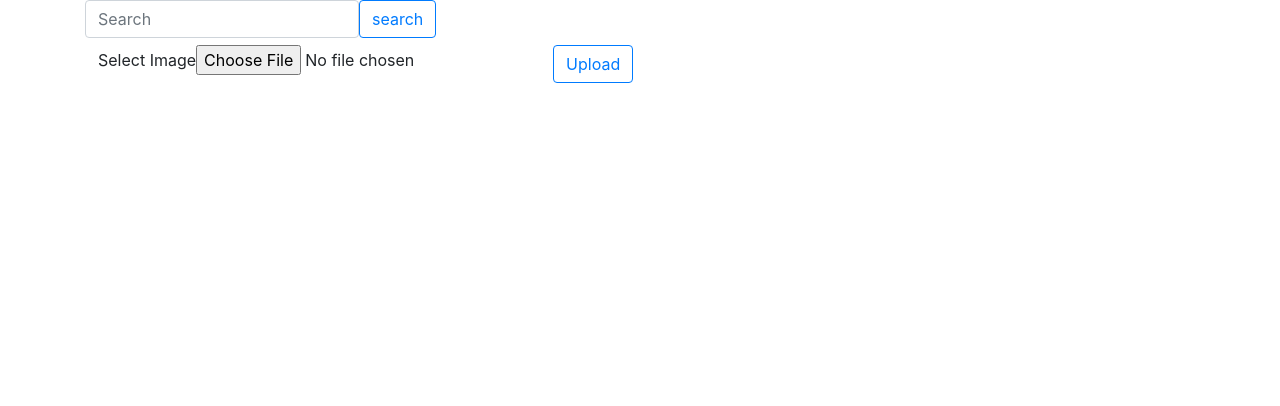
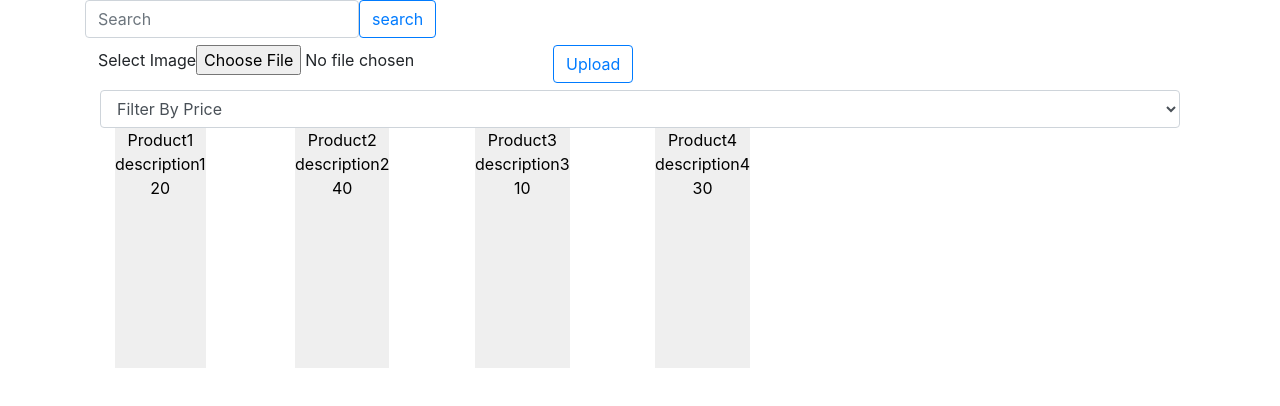
Before and after one commit to vivekkarne/FarmersMarket, an Angular app in the folder angular-app/: page / in a window 1280 px wide. Shown: the top 406 px of the page. Built offline with nearby package versions, Linux system fonts and the light colour scheme.

Commit message:
Filter functionality

```diff
--- a/angular-app/src/app/app.module.ts
+++ b/angular-app/src/app/app.module.ts
@@ -5,12 +5,14 @@ import { AppRoutingModule } from './app-routing.module';
 import { AppComponent } from './app.component';
 import { HomeComponentComponent } from './home-component/home-component.component';
 import { ImageUploadComponentComponent } from './image-upload-component/image-upload-component.component';
+import { ResultCardsComponent } from './result-cards/result-cards.component';
 
 @NgModule({
   declarations: [
     AppComponent,
     HomeComponentComponent,
-    ImageUploadComponentComponent
+    ImageUploadComponentComponent,
+    ResultCardsComponent
   ],
   imports: [
     BrowserModule,
--- a/angular-app/src/app/fetch-service.service.ts
+++ b/angular-app/src/app/fetch-service.service.ts
@@ -7,15 +7,32 @@ import {Observable} from 'rxjs';
 })
 export class FetchServiceService {
 
-  constructor(private http: HttpClient) {}
+  constructor() {}
 
   public uploadImage(image: File): Observable<Response> {
-    const formData = new FormData();
+  console.log("In service");
+    /*const formData = new FormData();
 
     formData.append('image', image);
 
 	return new Observable<Response>();
 
-    //return this.http.post('/api/v1/image-upload', formData);
+    return this.http.post('/api/v1/image-upload', formData);*/
+	return new Observable<Response>();
+  }
+
+  getProducts(price:number){
+	var cardList=[{'name':'Product1', 'description':'description1', 'price':20},
+  {'name':'Product2', 'description':'description2', 'price':40},
+  {'name':'Product3', 'description':'description3', 'price':10},
+  {'name':'Product4', 'description':'description4', 'price':30}];
+
+  var cardList2=[];
+  for(var x in cardList){
+	if(cardList[x]['price']>price)
+	cardList2.push(cardList[x]);
+  }
+
+  return cardList2;
   }
 }
--- a/angular-app/src/app/home-component/home-component.component.html
+++ b/angular-app/src/app/home-component/home-component.component.html
@@ -6,4 +6,5 @@
   <button type="button" class="btn btn-outline-primary">search</button>
 </div>
 <app-image-upload-component></app-image-upload-component>
+<app-result-cards></app-result-cards>
 </div>
--- a/angular-app/src/app/home-component/home-component.component.ts
+++ b/angular-app/src/app/home-component/home-component.component.ts
@@ -1,5 +1,7 @@
 import { Component, OnInit } from '@angular/core';
 import { ImageUploadComponentComponent } from '../image-upload-component/image-upload-component.component'
+import { ResultCardsComponent } from '../result-cards/result-cards.component'
+
 @Component({
   selector: 'app-home-component',
   templateUrl: './home-component.component.html',
--- a/angular-app/src/app/image-upload-component/image-upload-component.component.ts
+++ b/angular-app/src/app/image-upload-component/image-upload-component.component.ts
@@ -1,4 +1,5 @@
 import { Component, OnInit } from '@angular/core';
+import { FetchServiceService } from '../fetch-service.service';
 
 class ImageSnippet {
 	pending: boolean = false;
@@ -15,21 +16,40 @@ export class ImageUploadComponentComponent implements OnInit {
 
 selectedFile: ImageSnippet;
 
-  constructor() { }
+  constructor(private srv: FetchServiceService) { }
 
   ngOnInit(): void {
   }
 
+   private onSuccess() {
+    this.selectedFile.pending = false;
+    this.selectedFile.status = 'ok';
+	console.log("In success");
+  }
 
+  private onError() {
+    this.selectedFile.pending = false;
+    this.selectedFile.status = 'fail';
+    this.selectedFile.src = '';
+	console.log("In error");
+  }
 
     processFile(imageInput: any) {
+	console.log("IN process");
     const file: File = imageInput.files[0];
     const reader = new FileReader();
 
     reader.addEventListener('load', (event: any) => {
 
       this.selectedFile = new ImageSnippet(event.target.result, file);
-
+	  this.selectedFile.pending = true;
+      this.srv.uploadImage(this.selectedFile.file).subscribe(
+        (res) => {
+          this.onSuccess();
+        },
+        (err) => {
+          this.onError();
+        })
     });
 
 
--- /dev/null
+++ b/angular-app/src/app/result-cards/result-cards.component.css
@@ -0,0 +1,7 @@
+#myInput {
+    padding: 20px;
+    margin-top: -6px;
+    border: 0;
+    border-radius: 0;
+    background: #f1f1f1;
+  }
--- /dev/null
+++ b/angular-app/src/app/result-cards/result-cards.component.html
@@ -0,0 +1,25 @@
+<div class="container">
+    <select class="form-control" id="formControlSelect" (change)="updatePriceFilter($event)">
+	 <option>Filter By Price</option>
+      <option>>0</option>
+      <option>>10</option>
+      <option>>20</option>
+      <option>>30</option>
+      <option>>40</option>
+    </select>
+</div>
+<div class="container">
+  <div class="col-12">
+	<div class="row">
+	  <div class="col-2" *ngFor="let list of cardList">
+		<button class="stretched-link" style="border:none;outline:none;padding:0;margin:0">
+		  <div style="overflow:hidden;position:relative;height:15rem;width:100%">
+			<div>{{list['name']}}</div>
+			<div>{{list['description']}}</div>
+			<div>{{list['price']}}</div>
+		  </div>
+		</button>
+		</div>
+	</div><br>
+	</div>
+</div>
--- /dev/null
+++ b/angular-app/src/app/result-cards/result-cards.component.ts
@@ -0,0 +1,41 @@
+import { Component, OnInit } from '@angular/core';
+import { filter } from 'rxjs/operators';
+import { FetchServiceService } from '../fetch-service.service';
+
+@Component({
+  selector: 'app-result-cards',
+  templateUrl: './result-cards.component.html',
+  styleUrls: ['./result-cards.component.css']
+})
+export class ResultCardsComponent implements OnInit {
+
+  priceThresh=0;
+  cardList=[];
+
+  constructor(private srv: FetchServiceService) { }
+
+  ngOnChanges(){
+	this.ngOnInit();
+  }
+
+
+  ngOnInit(): void {
+	/*this.srv.getProducts(this.priceThresh).subscribe(
+      products => {
+        this.cardList = products;
+      },
+      error => this.errorMessage = <any>error
+    );*/
+	this.cardList=this.srv.getProducts(this.priceThresh);
+  }
+
+  updatePriceFilter(event){
+  var target = event.target || event.srcElement || event.currentTarget;
+    var idAttr = target.attributes.id;
+    this.priceThresh = target.value.slice(1,target.value.length);
+	console.log(this.priceThresh);
+	this.ngOnChanges();
+
+  }
+
+}
--- a/angular-app/tslint.json
+++ b/angular-app/tslint.json
@@ -44,7 +44,7 @@
       }
     ],
     "no-console": [
-      true,
+      off,
       "debug",
       "info",
       "time",
```
Also changed, not shown: 1 other file (tests, documents, lock files or other folders).
